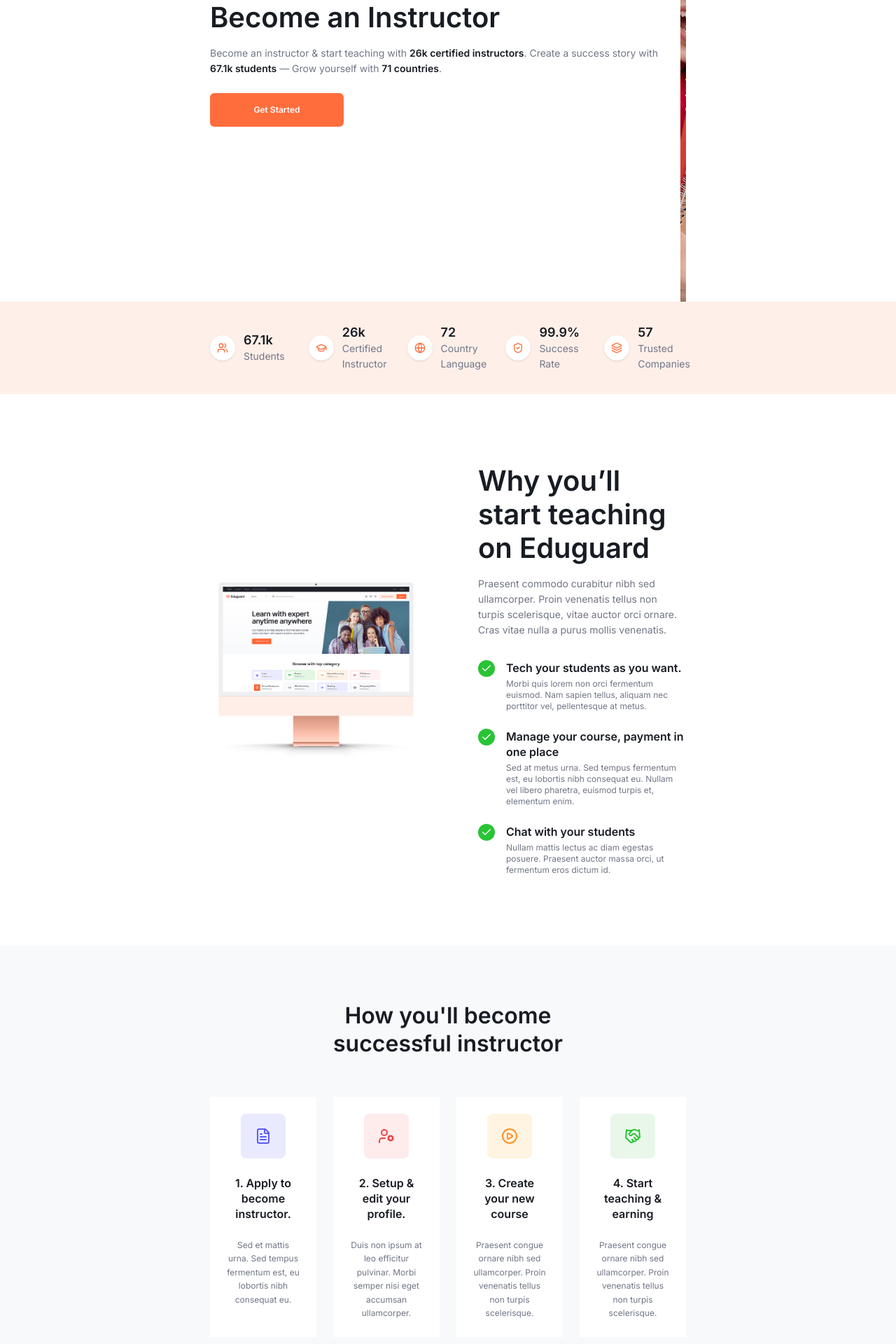
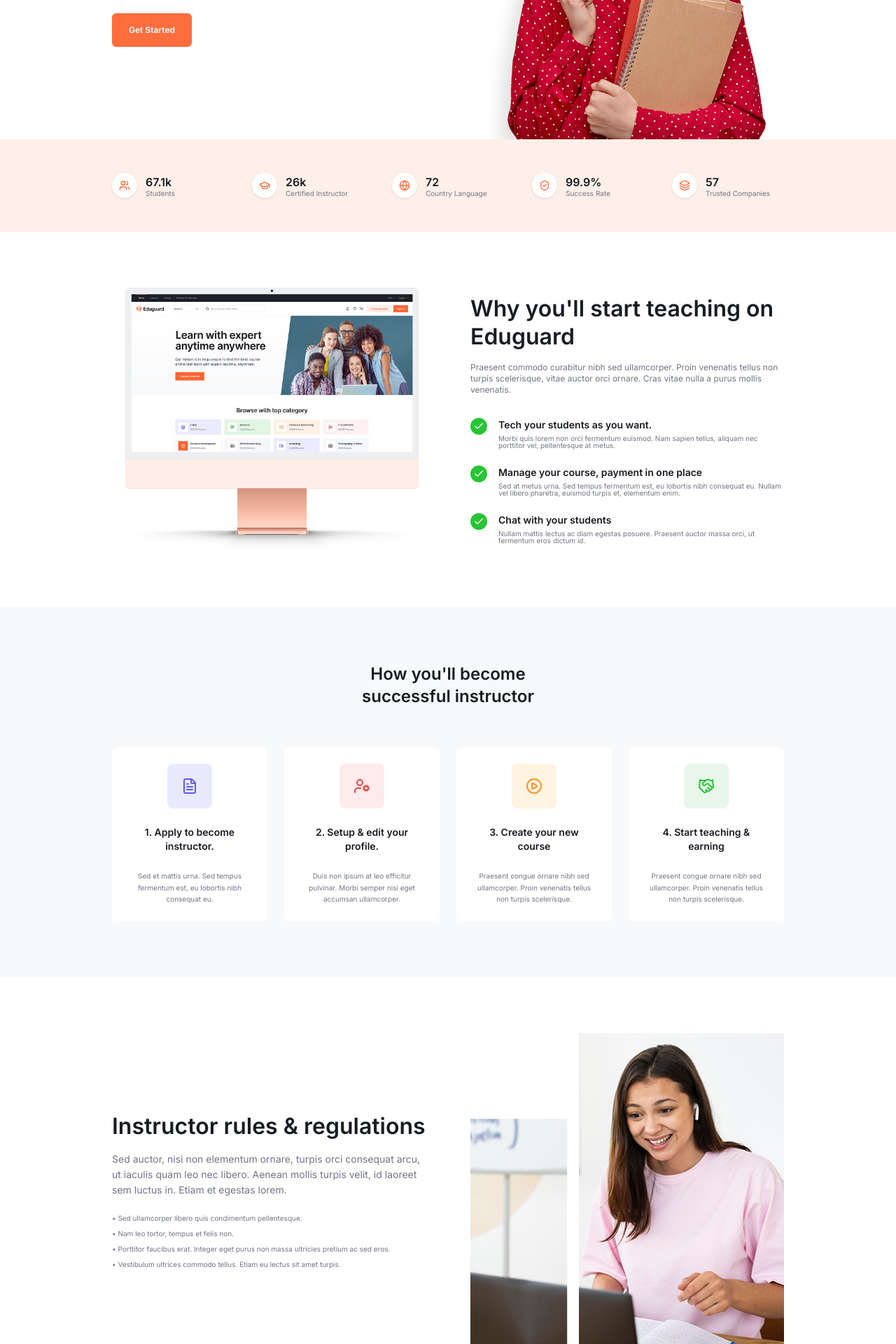
Before and after one commit to pandey88himanshu/e-tutor-frontend, a Next.js app: page /become-instructor in a window 1280 px wide. Shown: the part 520-2440 px from the top of the page at 70% size. Built offline with nearby package versions, Linux system fonts and the light colour scheme; no server answers.

Commit message:
added responsvie to become instructor top nav , nav and footer

```diff
--- a/src/components/common/NavBar.tsx
+++ b/src/components/common/NavBar.tsx
@@ -92,7 +92,7 @@ const NavBar = () => {
   return (
     <>
       <nav className="w-full border-b border-[rgb(var(--gray-200))] bg-[rgb(var(--white))] relative z-50">
-        <div className="mx-auto flex h-20 max-w-7xl items-center justify-between gap-6 px-4 sm:px-6 lg:px-8">
+        <div className="mx-auto flex h-16 sm:h-20 max-w-480 items-center justify-between gap-4 sm:gap-6 px-4 sm:px-6 md:px-12 lg:px-16 xl:px-20 2xl:px-24">
           {/* Logo */}
           <div className="flex items-center gap-2">
             <Link href="/">
--- a/src/components/common/TopNavbar.tsx
+++ b/src/components/common/TopNavbar.tsx
@@ -12,15 +12,15 @@ const navItems = [
 export default function TopNavbar() {
   return (
     <div className="bg-[rgb(var(--gray-900))]">
-      <div className="mx-auto max-w-7xl px-6">
+      <div className="mx-auto max-w-480 px-4 sm:px-6 md:px-12 lg:px-16 xl:px-20 2xl:px-24">
         <div className="flex h-10 items-center justify-between">
           {/* LEFT LINKS */}
-          <div className="hidden md:flex items-center gap-6">
+          <div className="hidden md:flex items-center gap-4 lg:gap-6">
             {navItems.map((item) => (
               <Link
                 key={item.name}
                 href={item.href}
-                className="body-xs-400 text-[rgb(var(--gray-300))] hover:text-[rgb(var(--white))]"
+                className="body-xs-400 text-[rgb(var(--gray-300))] hover:text-[rgb(var(--white))] transition-colors"
               >
                 {item.name}
               </Link>
@@ -28,10 +28,10 @@ export default function TopNavbar() {
           </div>
 
           {/* RIGHT OPTIONS */}
-          <div className="flex items-center gap-4">
+          <div className="flex items-center gap-4 ml-auto">
             <Link
               href="/become-instructor"
-              className="body-xs-400 text-[rgb(var(--gray-300))] hover:text-[rgb(var(--white))]"
+              className="body-xs-400 text-[rgb(var(--gray-300))] hover:text-[rgb(var(--white))] transition-colors"
             >
               Become an Instructor
             </Link>
--- a/src/components/home/about/GallerySection.tsx
+++ b/src/components/home/about/GallerySection.tsx
@@ -13,7 +13,7 @@ export default function GallerySection() {
                 Our Gallery
               </span>
 
-              <h2 className="heading-04 sm:heading-03 lg:heading-02 text-[rgb(var(--gray-900))] leading-tight">
+              <h2 className="heading-03 sm:heading-03 lg:heading-02 text-[rgb(var(--gray-900))] leading-tight">
                 We've been here almost 17 years
               </h2>
 
--- a/src/components/instructor/BecomeInstructorHero.tsx
+++ b/src/components/instructor/BecomeInstructorHero.tsx
@@ -5,34 +5,17 @@ import DarkBgBtn from "@/components/common/DarkBgBtn";
 
 const BecomeInstructorHero = () => {
   return (
-    <section className="w-full bg-white">
-      <div
-        className="
-          mx-auto
-          flex
-          flex-col
-          lg:flex-row
-          lg:h-170
-          max-w-480
-          lg:items-end
-          items-center
-          gap-6
-          lg:gap-6
-          px-4
-          sm:px-6
-          lg:px-75
-          lg:pb-0
-          pt-8
-        "
-      >
+    <section className="w-full py-12 sm:py-16 lg:py-0 bg-white overflow-hidden">
+      <div className="mx-auto max-w-480 px-4 sm:px-6 md:px-12 lg:px-16 xl:px-20 2xl:px-24">
+        <div className="mx-auto max-w-480 px-4 sm:px-6 md:px-12 lg:px-16 xl:px-20 2xl:px-24">
+          <div className="flex flex-col lg:flex-row items-center justify-between gap-8 sm:gap-10 lg:gap-16">
             {/* LEFT CONTENT */}
-        <div className="flex items-center justify-center w-full lg:h-full">
-          <div className="flex w-full lg:w-162 flex-col gap-4 pb-8">
-            <h1 className="heading-02 text-[rgb(var(--gray-900))]">
+            <div className="w-full lg:w-1/2 flex flex-col gap-4 sm:gap-6 text-center lg:text-left lg:py-20">
+              <h1 className="heading-02 sm:heading-02 lg:heading-01 text-[rgb(var(--gray-900))]">
                 Become an Instructor
               </h1>
 
-            <p className="body-md-400 text-[rgb(var(--gray-600))]">
+              <p className="body-sm-400 sm:body-md-400 text-[rgb(var(--gray-600))]">
                 Become an instructor & start teaching with{" "}
                 <span className="font-semibold text-[rgb(var(--gray-900))]">
                   26k certified instructors
@@ -49,22 +32,24 @@ const BecomeInstructorHero = () => {
               </p>
 
               {/* CTA */}
-            <div className="mt-2 w-full sm:w-47.75">
+              <div className="flex justify-center lg:justify-start pt-2">
                 <DarkBgBtn href="/become-instructor-form">Get Started</DarkBgBtn>
-            </div>
               </div>
             </div>
 
             {/* RIGHT IMAGE */}
-        <div className="w-full h-full ">
+            <div className="w-full lg:w-1/2 flex justify-center lg:justify-end">
+              <div className="relative w-full max-w-md sm:max-w-lg lg:max-w-none aspect-square overflow-hidden">
                 <Image
                   src="/instructor/become-instructor-img.png"
                   alt="Become an instructor"
-            width={648}
-            height={648}
-            className="h-full w-full object-cover"
+                  fill
+                  className="object-cover object-top"
                   priority
                 />
+              </div>
+            </div>
+          </div>
         </div>
       </div>
     </section>
--- a/src/components/instructor/InstructorRulesSection.tsx
+++ b/src/components/instructor/InstructorRulesSection.tsx
@@ -2,56 +2,34 @@ import Image from "next/image";
 
 export default function InstructorRulesSection() {
   return (
-    <section className="w-full bg-[rgb(var(--gray-white))]">
-      {/* Container */}
-      <div
-        className="
-          mx-auto
-          max-w-[1920px]
-          px-6
-          py-16
-          sm:px-10
-          md:px-20
-          lg:px-[300px]
-          lg:py-20
-        "
-      >
-        {/* Content wrapper */}
-        <div
-          className="
-            flex
-            flex-col
-            items-center
-            gap-12
-            lg:flex-row
-            lg:items-center
-            lg:gap-40
-          "
-        >
+    <section className="w-full py-12 sm:py-16 lg:py-20 bg-[rgb(var(--white))]">
+      <div className="mx-auto max-w-480 px-4 sm:px-6 md:px-12 lg:px-16 xl:px-20 2xl:px-24">
+        <div className="mx-auto max-w-480 px-4 sm:px-6 md:px-12 lg:px-16 xl:px-20 2xl:px-24">
+          <div className="flex flex-col lg:flex-row items-center justify-between gap-8 sm:gap-10 lg:gap-16">
             {/* Left Content */}
-          <div className="w-full max-w-xl">
-            <h2 className="heading-03 mb-4 text-[rgb(var(--gray-900))]">
+            <div className="w-full lg:w-1/2 text-start lg:text-left">
+              <h2 className="heading-03 sm:heading-02 mb-3 sm:mb-4 text-[rgb(var(--gray-900))]">
                 Instructor rules & regulations
               </h2>
 
-            <p className="body-md-400 mb-6 text-[rgb(var(--gray-600))]">
+              <p className="body-md-400 sm:body-lg-400 mb-4 sm:mb-6 text-[rgb(var(--gray-600))] ">
                 Sed auctor, nisi non elementum ornare, turpis orci consequat arcu,
                 ut iaculis quam leo nec libero. Aenean mollis turpis velit, id
                 laoreet sem luctus in. Etiam et egestas lorem.
               </p>
 
-            <ul className="space-y-3">
-              <li className="body-sm-400 text-[rgb(var(--gray-600))]">
+              <ul className="space-y-2 sm:space-y-3 text-left">
+                <li className="body-xs-400 sm:body-lg-400 text-[rgb(var(--gray-600))]">
                   • Sed ullamcorper libero quis condimentum pellentesque.
                 </li>
-              <li className="body-sm-400 text-[rgb(var(--gray-600))]">
+                <li className="body-xs-400 sm:body-lg-400 text-[rgb(var(--gray-600))]">
                   • Nam leo tortor, tempus et felis non.
                 </li>
-              <li className="body-sm-400 text-[rgb(var(--gray-600))]">
+                <li className="body-xs-400 sm:body-sm-400 text-[rgb(var(--gray-600))]">
                   • Porttitor faucibus erat. Integer eget purus non massa
                   ultricies pretium ac sed eros.
                 </li>
-              <li className="body-sm-400 text-[rgb(var(--gray-600))]">
+                <li className="body-xs-400 sm:body-sm-400 text-[rgb(var(--gray-600))]">
                   • Vestibulum ultrices commodo tellus. Etiam eu lectus sit amet
                   turpis.
                 </li>
@@ -59,7 +37,8 @@ export default function InstructorRulesSection() {
             </div>
 
             {/* Right Image */}
-          <div className="relative w-full max-w-md lg:max-w-lg">
+            <div className="w-full lg:w-1/2 flex justify-center lg:justify-end">
+              <div className="relative w-full max-w-xs sm:max-w-sm md:max-w-md lg:max-w-lg">
                 <Image
                   src="/instructor/instructor-rules.png"
                   alt="Instructor rules"
@@ -71,6 +50,8 @@ export default function InstructorRulesSection() {
               </div>
             </div>
           </div>
+        </div>
+      </div>
     </section>
   );
 }
--- a/src/components/instructor/InstructorSteps.tsx
+++ b/src/components/instructor/InstructorSteps.tsx
@@ -37,11 +37,12 @@ const steps = [
 
 export default function InstructorSteps() {
   return (
-    <section className="w-full bg-[rgb(var(--gray-50))]">
-      <div className="mx-auto max-w-480 px-6 sm:px-10 md:px-20 lg:px-75 py-16 lg:py-20">
+    <section className="w-full py-12 sm:py-16 lg:py-20 bg-[rgb(var(--gray-50))]">
+      <div className="mx-auto max-w-480 px-4 sm:px-6 md:px-12 lg:px-16 xl:px-20 2xl:px-24">
+        <div className="mx-auto max-w-480 px-4 sm:px-6 md:px-12 lg:px-16 xl:px-20 2xl:px-24">
           {/* Heading */}
-        <div className="mb-14 text-center">
-          <h2 className="heading-03 text-[rgb(var(--gray-900))]">
+          <div className="mb-8 sm:mb-10 lg:mb-14 text-center">
+            <h2 className="heading-04 sm:heading-03 text-[rgb(var(--gray-900))]">
               How you&apos;ll become
               <br />
               successful instructor
@@ -49,48 +50,29 @@ export default function InstructorSteps() {
           </div>
 
           {/* Steps Grid */}
-        <div
-          className="
-            grid
-            grid-cols-1
-            gap-6
-            sm:grid-cols-2
-            lg:grid-cols-4
-            justify-items-center
-          "
-        >
+          <div className="grid grid-cols-1 sm:grid-cols-2 lg:grid-cols-4 gap-4 sm:gap-6">
             {steps.map((item, index) => {
               const Icon = item.icon;
 
               return (
                 <div
                   key={index}
-                className="
-                  flex
-                  w-full
-                  max-w-[312px]
-                  flex-col
-                  items-center
-                  gap-6
-                  bg-white
-                  p-6
-                  text-center
-                "
+                  className="flex flex-col items-center gap-4 sm:gap-6 bg-white p-4 sm:p-6 text-center rounded-lg"
                 >
                   {/* Icon */}
                   <div
-                  className={`flex h-16 w-16 items-center justify-center rounded-lg ${item.bg}`}
+                    className={`flex h-12 w-12 sm:h-14 sm:w-14 lg:h-16 lg:w-16 items-center justify-center rounded-lg ${item.bg}`}
                   >
-                  <Icon className={`h-6 w-6 ${item.iconColor}`} />
+                    <Icon className={`h-5 w-5 sm:h-6 sm:w-6 ${item.iconColor}`} />
                   </div>
 
                   {/* Step title */}
-                <p className="body-lg-600 text-[rgb(var(--gray-900))]">
+                  <p className="body-md-600 sm:body-lg-600 text-[rgb(var(--gray-900))]">
                     {item.step}
                   </p>
 
                   {/* Description */}
-                <p className="body-sm-400 text-[rgb(var(--gray-600))] leading-relaxed">
+                  <p className="body-xs-400 sm:body-sm-400 text-[rgb(var(--gray-600))] leading-relaxed">
                     {item.description}
                   </p>
                 </div>
@@ -98,6 +80,7 @@ export default function InstructorSteps() {
             })}
           </div>
         </div>
+      </div>
     </section>
   );
 }
--- a/src/components/instructor/StatsBar.tsx
+++ b/src/components/instructor/StatsBar.tsx
@@ -10,31 +10,26 @@ const stats = [
 
 export default function StatsBar() {
   return (
-    <section className="w-full bg-[rgb(var(--primary-100))]">
-      <div className="mx-auto max-w-[1920px] px-6 sm:px-10 md:px-20 lg:px-[300px] py-8">
-        <div
-          className="
-            grid
-            grid-cols-2
-            md:grid-cols-3
-            lg:grid-cols-5
-            gap-x-6
-            gap-y-6
-          "
-        >
+    <section className="w-full py-8 sm:py-10 lg:py-12 bg-[rgb(var(--primary-100))]">
+      <div className="mx-auto max-w-480 px-4 sm:px-6 md:px-12 lg:px-16 xl:px-20 2xl:px-24">
+        <div className="mx-auto max-w-480 px-4 sm:px-6 md:px-12 lg:px-16 xl:px-20 2xl:px-24">
+          <div className="grid grid-cols-2 sm:grid-cols-3 lg:grid-cols-5 gap-6 sm:gap-8 lg:gap-10">
             {stats.map((item, index) => {
               const Icon = item.icon;
               return (
-              <div key={index} className="flex items-center gap-3">
-                <div className="flex h-9 w-9 shrink-0 items-center justify-center rounded-full bg-white shadow-sm">
-                  <Icon className="h-4 w-4 text-[rgb(var(--primary-500))]" />
+                <div
+                  key={index}
+                  className="flex items-center gap-2 sm:gap-3"
+                >
+                  <div className="flex h-8 w-8 sm:h-9 sm:w-9 shrink-0 items-center justify-center rounded-full bg-white shadow-sm">
+                    <Icon className="h-3.5 w-3.5 sm:h-4 sm:w-4 text-[rgb(var(--primary-500))]" />
                   </div>
 
                   <div className="leading-tight">
-                  <p className="body-xl-600 text-[rgb(var(--gray-900))]">
+                    <p className="body-lg-600 sm:body-xl-600 text-[rgb(var(--gray-900))]">
                       {item.value}
                     </p>
-                  <p className="body-md-400 text-[rgb(var(--gray-600))]">
+                    <p className="body-xs-400 sm:body-sm-400 lg:body-md-400 text-[rgb(var(--gray-600))]">
                       {item.label}
                     </p>
                   </div>
@@ -43,6 +38,7 @@ export default function StatsBar() {
             })}
           </div>
         </div>
+      </div>
     </section>
   );
 }
--- a/src/components/instructor/WhyTeachingSection.tsx
+++ b/src/components/instructor/WhyTeachingSection.tsx
@@ -21,45 +21,48 @@ const features = [
 
 export default function WhyTeachingSection() {
   return (
-    <section className="w-full bg-white">
-      <div className="mx-auto max-w-[1920px] px-6 sm:px-10 md:px-20 lg:px-[300px] py-16 lg:py-[100px]">
-        <div className="grid grid-cols-1 lg:grid-cols-2 gap-12 lg:gap-[86px] items-center">
+    <section className="w-full py-12 sm:py-16 lg:py-20 bg-white">
+      <div className="mx-auto max-w-480 px-4 sm:px-6 md:px-12 lg:px-16 xl:px-20 2xl:px-24">
+        <div className="mx-auto max-w-480 px-4 sm:px-6 md:px-12 lg:px-16 xl:px-20 2xl:px-24">
+          <div className="flex flex-col lg:flex-row items-center justify-between gap-8 sm:gap-10 lg:gap-16">
             {/* Image */}
-          <div className="relative w-full">
+            <div className="w-full lg:w-1/2 flex justify-center lg:justify-start">
+              <div className="relative w-full max-w-md sm:max-w-lg lg:max-w-none overflow-hidden rounded-xl">
                 <Image
-              src="/instructor/desktop.png" // replace with your actual image
-              alt="Why you’ll start teaching on Eduguard"
+                  src="/instructor/desktop.png"
+                  alt="Why you'll start teaching on Eduguard"
                   width={800}
                   height={600}
-              className="w-full h-auto rounded-xl"
+                  className="w-full h-auto"
                   priority
                 />
               </div>
+            </div>
 
             {/* Content */}
-          <div>
-            <h2 className="heading-02 text-[rgb(var(--gray-900))] mb-4">
-              Why you’ll start teaching on Eduguard
+            <div className="w-full lg:w-1/2 text-center lg:text-left">
+              <h2 className="heading-03 sm:heading-02 text-[rgb(var(--gray-900))] mb-3 sm:mb-4">
+                Why you'll start teaching on Eduguard
               </h2>
 
-            <p className="body-md-400 text-[rgb(var(--gray-600))] mb-8 max-w-xl">
+              <p className="body-sm-400 sm:body-md-400 text-[rgb(var(--gray-600))] mb-6 sm:mb-8 max-w-xl mx-auto lg:mx-0">
                 Praesent commodo curabitur nibh sed ullamcorper. Proin venenatis
                 tellus non turpis scelerisque, vitae auctor orci ornare. Cras
                 vitae nulla a purus mollis venenatis.
               </p>
 
-            <div className="space-y-6">
+              <div className="space-y-4 sm:space-y-6">
                 {features.map((item, index) => (
-                <div key={index} className="flex gap-4">
-                  <div className="flex h-6 w-6 shrink-0 items-center justify-center rounded-full bg-[rgb(var(--success-500))]">
-                    <Check className="h-4 w-4 text-white" />
+                  <div key={index} className="flex gap-3 sm:gap-4 text-left">
+                    <div className="flex h-5 w-5 sm:h-6 sm:w-6 shrink-0 items-center justify-center rounded-full bg-[rgb(var(--success-500))]">
+                      <Check className="h-3 w-3 sm:h-4 sm:w-4 text-white" />
                     </div>
 
                     <div>
-                    <p className="body-lg-600 text-[rgb(var(--gray-900))]">
+                      <p className="body-md-600 sm:body-lg-600 text-[rgb(var(--gray-900))]">
                         {item.title}
                       </p>
-                    <p className="body-sm-400 text-[rgb(var(--gray-600))] mt-1">
+                      <p className="body-xs-400 sm:body-sm-400 text-[rgb(var(--gray-600))] mt-1">
                         {item.description}
                       </p>
                     </div>
@@ -69,6 +72,7 @@ export default function WhyTeachingSection() {
             </div>
           </div>
         </div>
+      </div>
     </section>
   );
 }
```
Also changed, not shown: src/components/common/Footer.tsx (+14 -13 lines), src/components/instructor/InstructorHelpSection.tsx (+19 -26 lines), src/components/instructor/InstructorSuccessStory.tsx (+18 -14 lines). Lines whose indentation alone changed are shown as unchanged.
